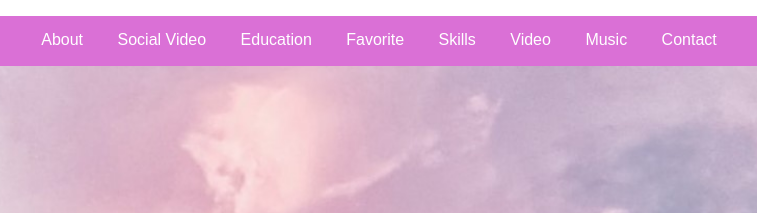
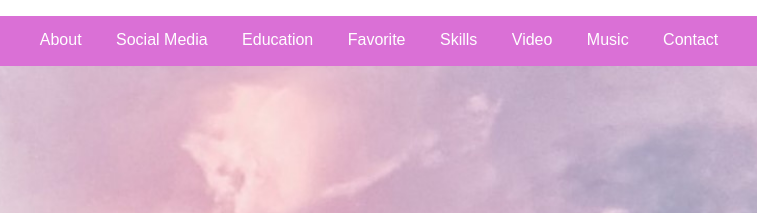
Before and after one commit to lisali07/My_website, a plain HTML site: page index.html in a window 1280 px wide. Shown: the top 213 px of the page, 281-1038 px from the left. Drawn offline with Linux system fonts and the light colour scheme; a script that the page names is missing.

Commit message:
Update index.html

```diff
--- a/index.html
+++ b/index.html
@@ -16,7 +16,7 @@
         <div class="head">
             <ul>
                 <li><a href="#">About</a></li>
-                <li><a href="#SocialMedia">Social Video</a></li>
+                <li><a href="#SocialMedia">Social Media</a></li>
                 <li><a href="#Education">Education</a></li>
                 <li><a href="#Favorite">Favorite</a></li>
                 <li><a href="#Skills">Skills</a></li>
```
